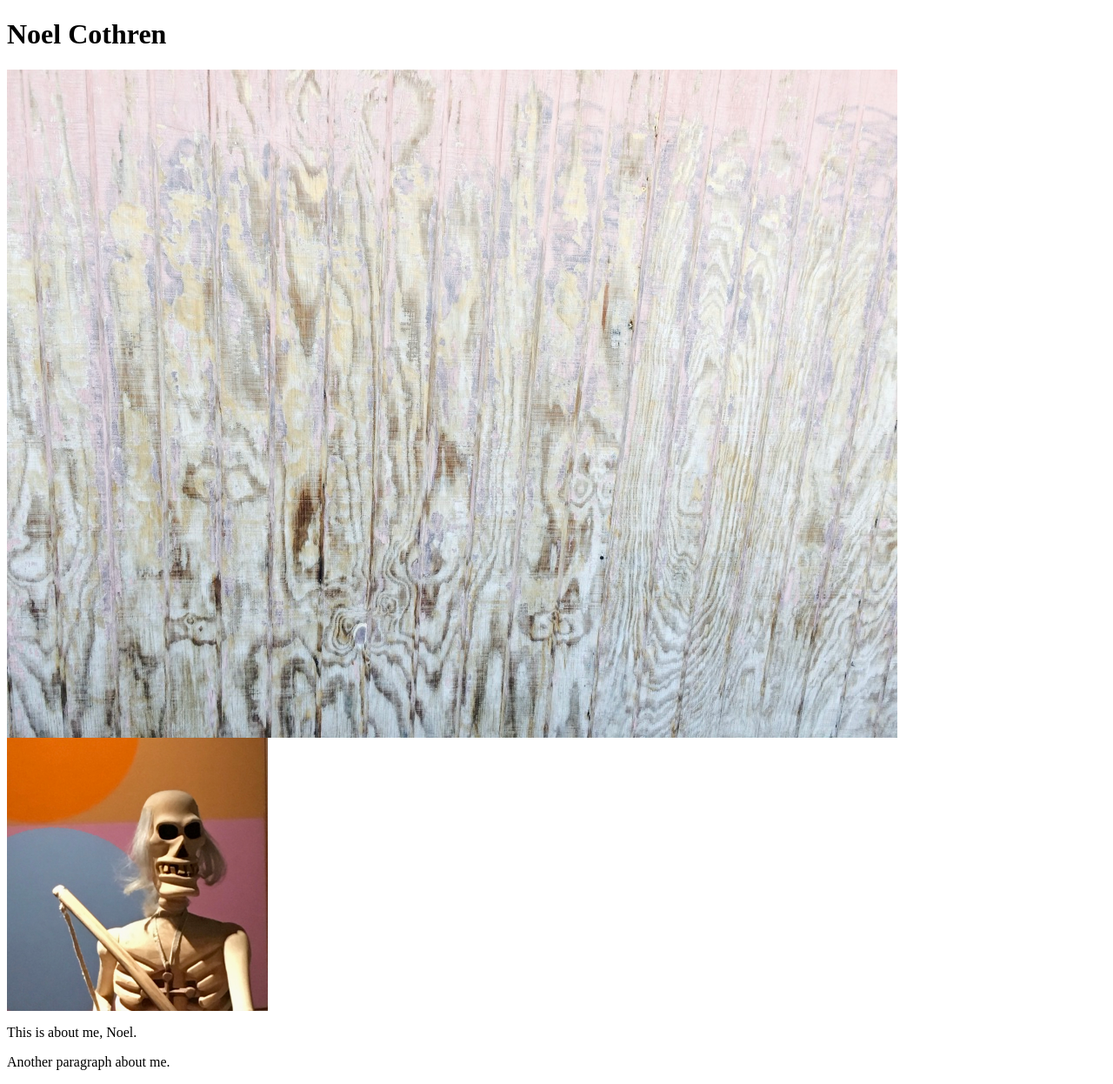
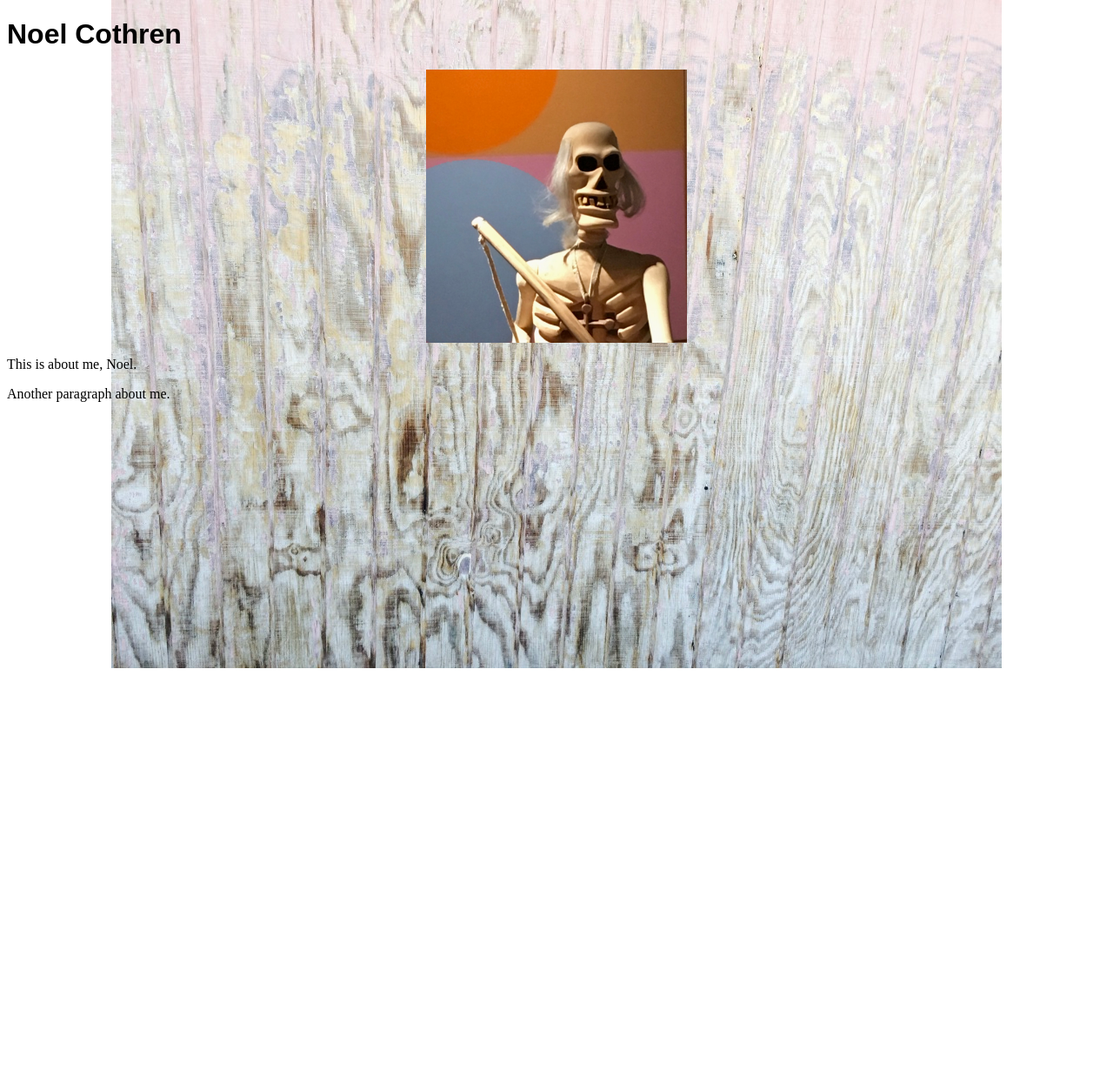
Before and after one commit to anc02d/about-noel, a PHP site: page / in a window 1280 px wide. Shown: the whole page at 87% size. After the commit the page ends 768 px from the top, so only its background shows below. Run offline with PHP 8.4, Linux system fonts and the light colour scheme.

Commit message:
Fixed my css file link in the index file centered the background and other image

```diff
--- a/index.php
+++ b/index.php
@@ -2,13 +2,10 @@
 <html>
 	<head>
 		<title>About Noel</title>
-		<style>
-
-		</style>
+		<link rel="stylesheet" href="style.css">
 	</head>
 	<body>
 		<h1>Noel Cothren</h1>
-		<img src="images/woodBkgd.jpg" alt="Wood Texture" align="center">
 		<img src="images/artSkeleton.jpg" alt="A Picture of Noel."
 			  style="width: 300px;height:auto" align="center">
 		<p>This is about me, Noel.</p>
--- a/style.css
+++ b/style.css
@@ -1,8 +1,13 @@
 h1 {font-family:"Century Gothic", sans-serif;
 }
 body {
-	background-image: url("wood_bkgd.jpg");
+	background-image: url("images/woodBkgd.jpg");
 	background-repeat: no-repeat;
 	background-position: center top;
 	background-attachment: fixed;
 }
+img {
+	display: block;
+	margin: auto;
+	width: 40%;
+}
```
